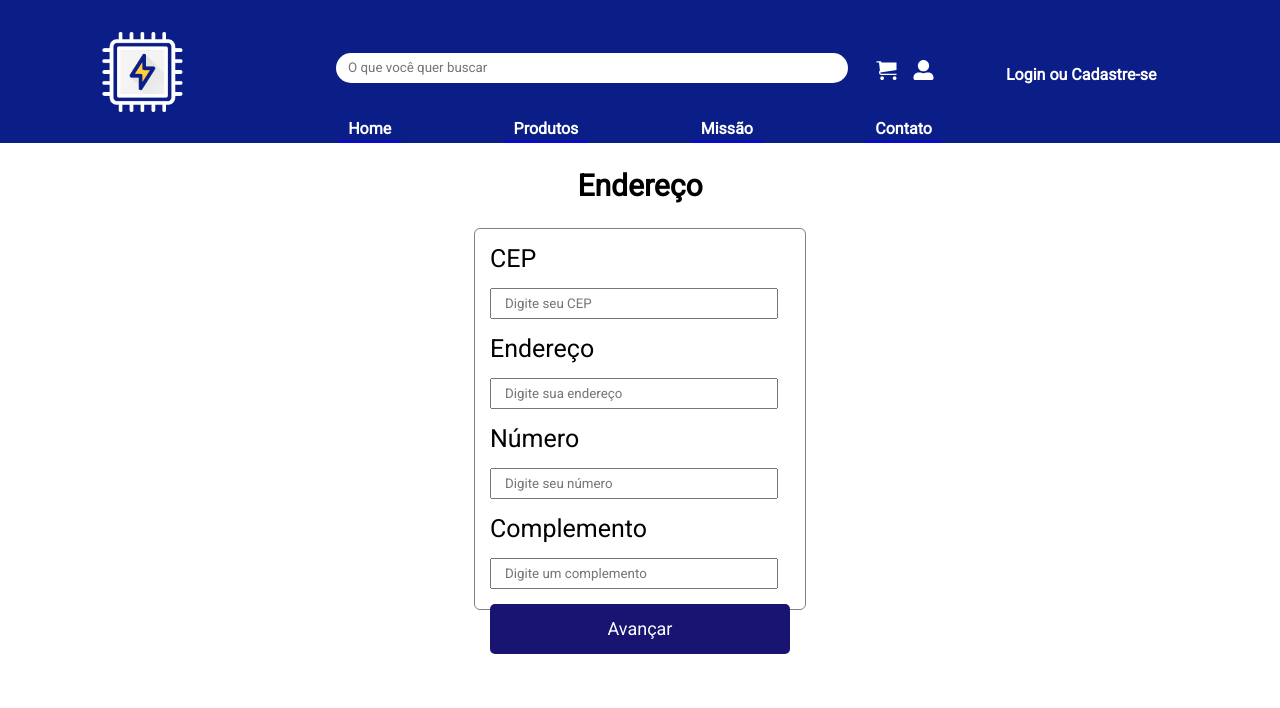
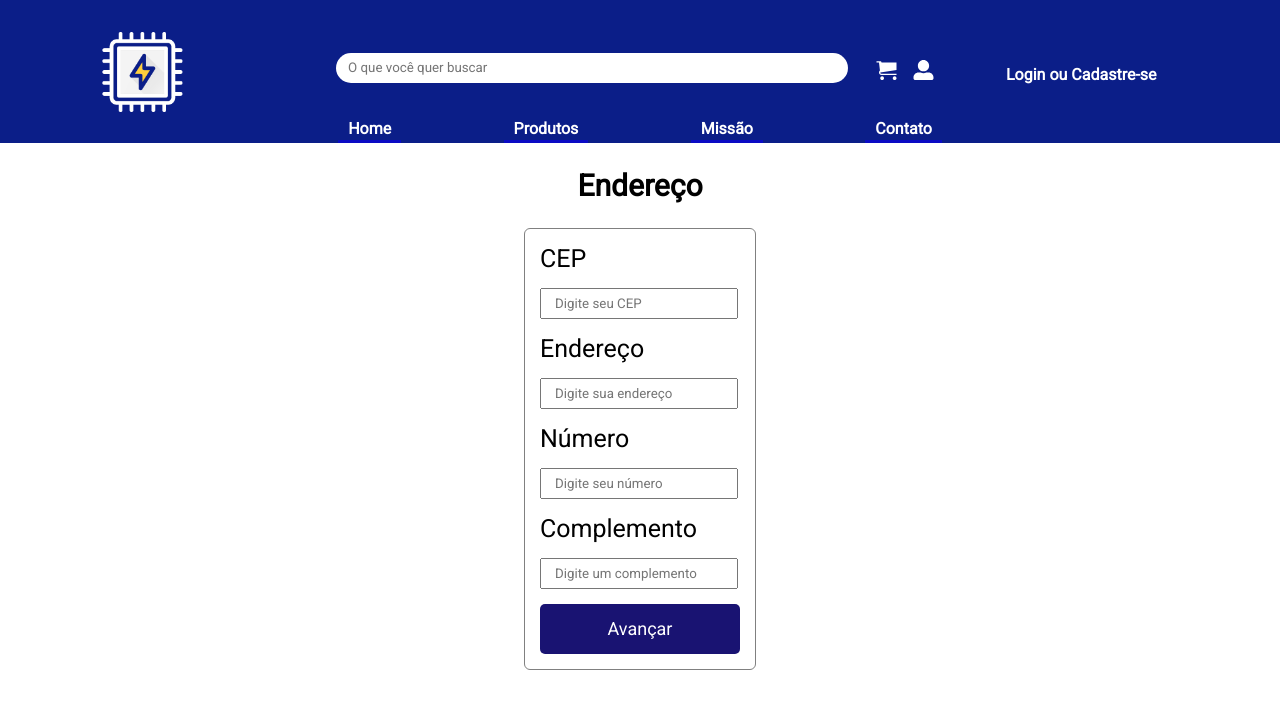
Before and after one commit to Eduardofig/Eletronica-Apolo, a React (Create React App) app in the folder trabalho/: page /Address in a window 1280 px wide. Shown: the top 708 px of the page. Built offline with nearby package versions, Linux system fonts and the light colour scheme.

Commit message:
mais detalhes

```diff
--- a/trabalho/src/Address.css
+++ b/trabalho/src/Address.css
@@ -1,3 +1,6 @@
+.main-container{
+    width: 100%;
+}
 #payment-container{
     display:flex;
     align-content: center;
--- a/trabalho/src/Address.tsx
+++ b/trabalho/src/Address.tsx
@@ -8,13 +8,13 @@ import {Helmet} from 'react-helmet';
 
 const Address:React.FunctionComponent = () => (
 
-        <div>
+        <div className='main-container'>
             <h2>Endereço</h2>
             <div id="payment-container">
                 <Helmet>
                     <title>Endereço</title>
                 </Helmet>
-                <form className="box">
+                <form >
 
                 CEP <br/>
                 <input placeholder="Digite seu CEP" type="text"/><br></br>
--- a/trabalho/src/Payment.tsx
+++ b/trabalho/src/Payment.tsx
@@ -1,5 +1,5 @@
 import React from 'react'
-import './Payment1.css'
+import './Payment.css'
 import {Helmet} from 'react-helmet';
 
 /*
```
Also changed, not shown: trabalho/src/Payment.css (renamed from trabalho/src/Payment1.css).
